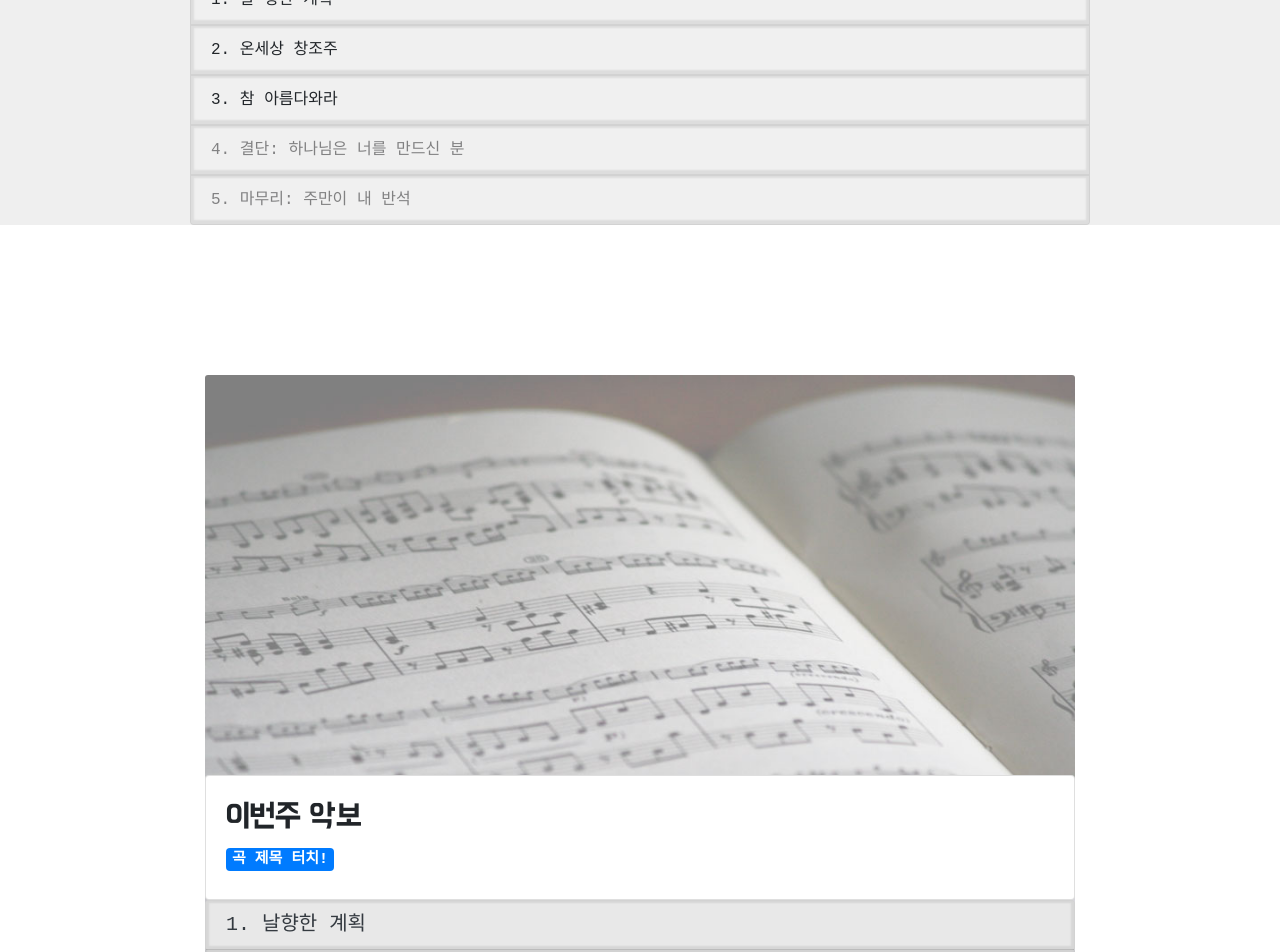
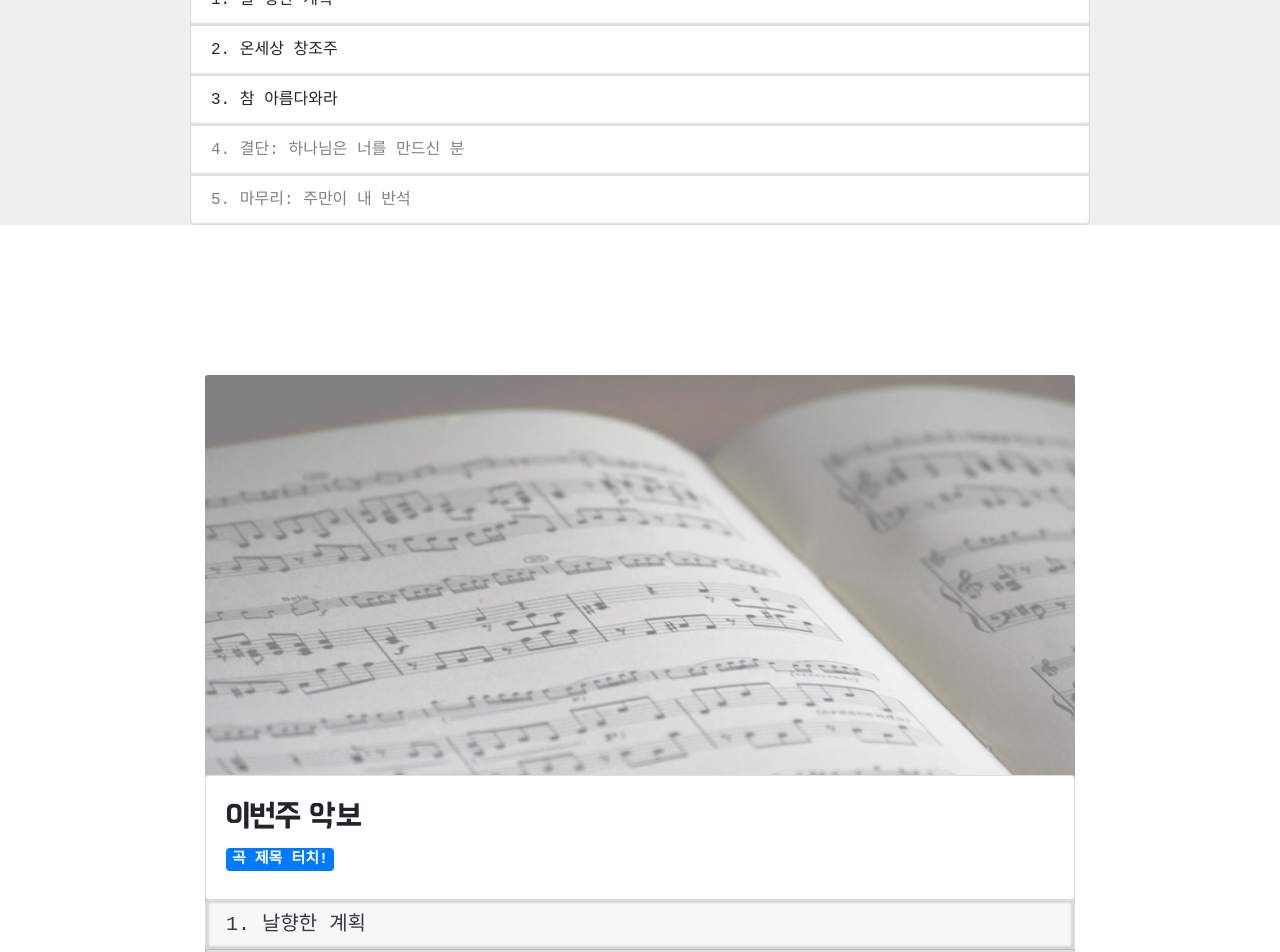
Before and after one commit to isaacdigs/yedsa_app, a plain HTML site: page index.html in a window 1280 px wide. Shown: the part 1340-2292 px from the top of the page. Drawn offline with nearby package versions, Linux system fonts and the light colour scheme; a web font is replaced by a local one.

Commit message:
Sytlefix2
-

```diff
--- a/style.css
+++ b/style.css
@@ -123,7 +123,7 @@ footer {
 
 #accordion .card
 {
-    background-color: #f0f0f0;
+    background-color: #fff;
     box-shadow: 0 -1px 2px 3px #ddd inset;
 }
 
@@ -220,8 +220,8 @@ footer {
 }
 
 .list-group-item:not(.active) {
-    background-color: #f0f0f0;
-    box-shadow: 0 -1px 2px 3px #ddd inset;
+    background-color: #ffff;
+    box-shadow: 0 -1px 2px #ddd inset;
 
 }
 
```
